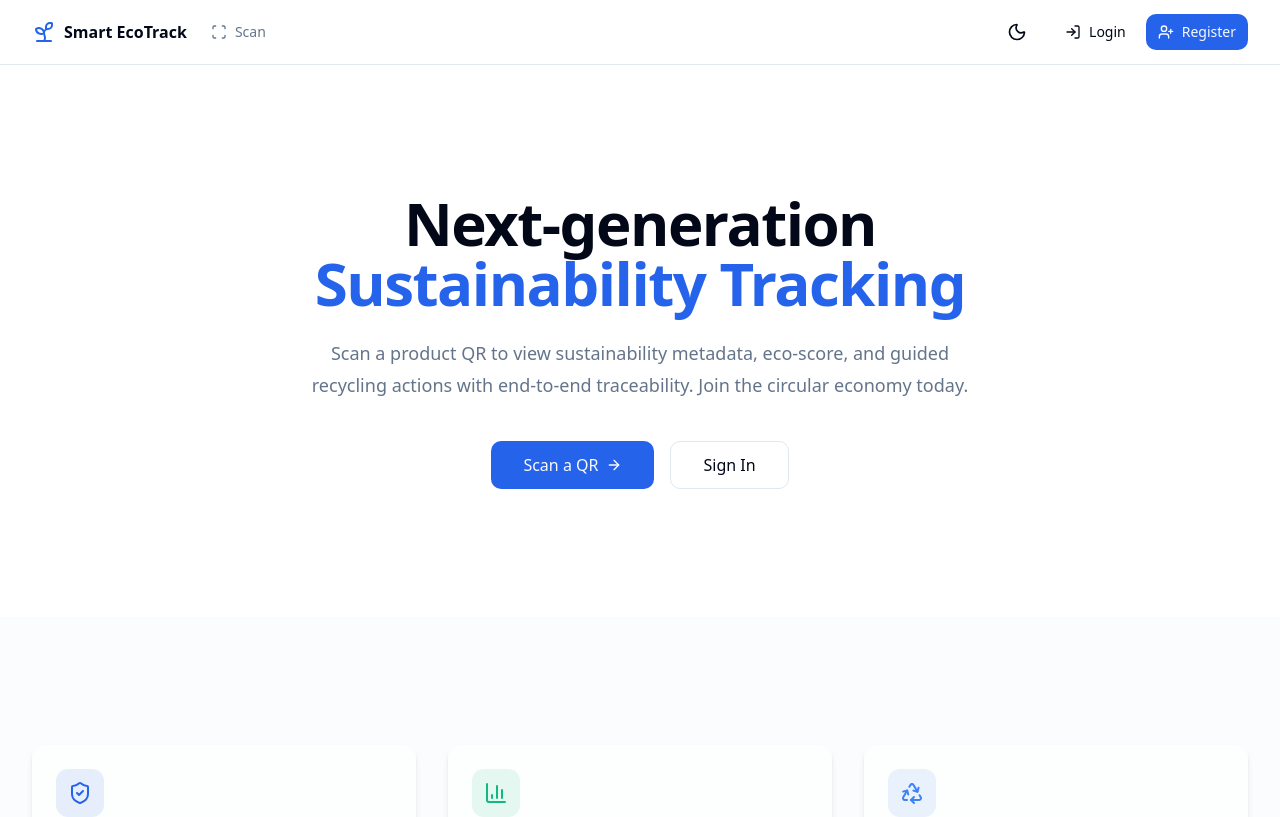
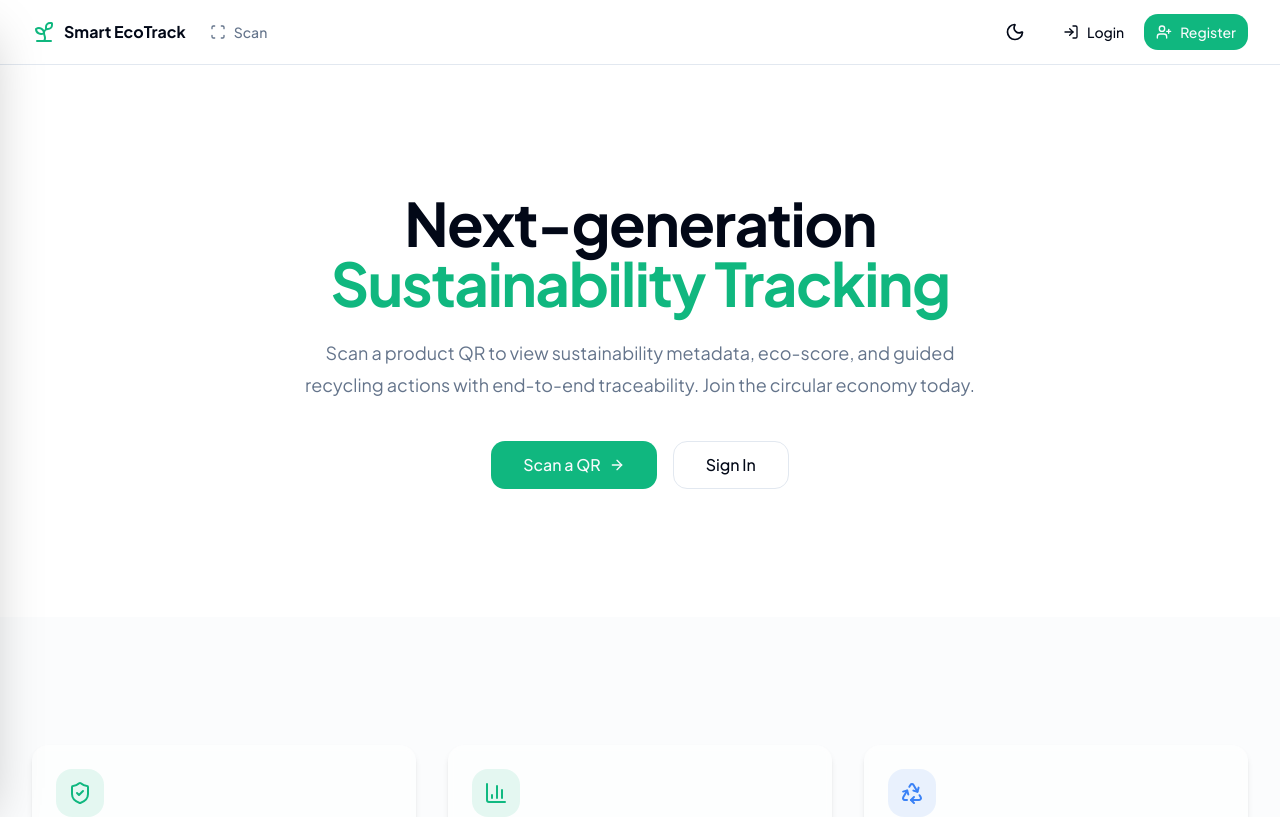
Before and after one commit to YADWINDER1234/smart-ecotrack, a React (Vite) app in the folder client/: page / in a window 1280 px wide. Shown: the top 817 px of the page. Built offline with nearby package versions, Linux system fonts and the light colour scheme; no server answers.

Commit message:
feat(ui): add global slide-out navigation menu and premium visual overhaul

```diff
--- a/client/index.html
+++ b/client/index.html
@@ -6,7 +6,7 @@
     <meta name="viewport" content="width=device-width, initial-scale=1.0" />
     <link rel="preconnect" href="https://fonts.googleapis.com">
     <link rel="preconnect" href="https://fonts.gstatic.com" crossorigin>
-    <link href="https://fonts.googleapis.com/css2?family=Inter:wght@300;400;500;600;700&display=swap" rel="stylesheet">
+    <link href="https://fonts.googleapis.com/css2?family=Plus+Jakarta+Sans:wght@300;400;500;600;700;800&display=swap" rel="stylesheet">
     <title>Smart EcoTrack</title>
   </head>
   <body>
--- a/client/src/components/layout/Navbar.tsx
+++ b/client/src/components/layout/Navbar.tsx
@@ -3,9 +3,10 @@ import { useEffect, useState } from "react";
 import { useAuth } from "../../hooks/useAuth";
 import * as complaintApi from "../../api/complaintApi";
 import { RoleSwitcher } from "../RoleSwitcher";
+import RoleSidebar from "../RoleSidebar";
 import { Breadcrumb } from "../Breadcrumb";
 import { Button } from "@/components/ui/button";
-import { Sun, Moon, Sprout, Scan, LogOut, LayoutDashboard, UserPlus, LogIn } from "lucide-react";
+import { Sun, Moon, Sprout, Scan, LogOut, LayoutDashboard, UserPlus, LogIn, Menu, X } from "lucide-react";
 
 export function Navbar() {
   const { user, logout } = useAuth();
@@ -15,7 +16,14 @@ export function Navbar() {
     return window.matchMedia("(prefers-color-scheme: dark)").matches;
   });
   const [openCount, setOpenCount] = useState<number>(0);
+  const [drawerOpen, setDrawerOpen] = useState(false);
   const location = useLocation();
+
+  useEffect(() => {
+    const handleClose = () => setDrawerOpen(false);
+    window.addEventListener("close-drawer", handleClose);
+    return () => window.removeEventListener("close-drawer", handleClose);
+  }, []);
 
   useEffect(() => {
     document.documentElement.classList.toggle("dark", dark);
@@ -59,12 +67,43 @@ export function Navbar() {
   }, [user]);
 
   return (
+    <>
+      {/* Mobile Drawer Overlay */}
+      {drawerOpen && (
+        <div
+          className="fixed inset-0 z-[100] bg-background/80 backdrop-blur-sm transition-opacity"
+          onClick={() => setDrawerOpen(false)}
+        />
+      )}
+
+      {/* Mobile Drawer Panel */}
+      <div className={`fixed inset-y-0 left-0 z-[101] w-3/4 max-w-sm bg-background border-r shadow-2xl transition-transform duration-300 ease-in-out flex flex-col ${drawerOpen ? 'translate-x-0' : '-translate-x-full'}`}>
+        <div className="flex h-16 shrink-0 items-center justify-between px-6 border-b">
+          <span className="font-bold text-lg flex items-center gap-2">
+            <Sprout className="h-5 w-5 text-primary" /> Menu
+          </span>
+          <Button variant="ghost" size="icon" onClick={() => setDrawerOpen(false)}>
+            <X className="h-5 w-5" />
+          </Button>
+        </div>
+        <div className="flex-1 overflow-y-auto p-4">
+          <RoleSidebar mobile={true} />
+        </div>
+      </div>
+
       <div className="sticky top-0 z-50 w-full border-b bg-background/95 backdrop-blur supports-[backdrop-filter]:bg-background/60">
         <div className="container mx-auto flex h-16 items-center justify-between px-4 md:px-8">
+          <div className="flex items-center">
+            {user && (
+              <Button variant="ghost" size="icon" className="md:hidden mr-2" onClick={() => setDrawerOpen(true)}>
+                <Menu className="h-5 w-5" />
+              </Button>
+            )}
             <Link to="/" className="flex items-center space-x-2 mr-6">
               <Sprout className="h-6 w-6 text-primary" />
-          <span className="hidden font-bold sm:inline-block">Smart EcoTrack</span>
+              <span className="font-bold sm:inline-block">Smart EcoTrack</span>
             </Link>
+          </div>
 
           <nav className="flex flex-1 items-center space-x-6 text-sm font-medium">
             <Link to="/scan" className="transition-colors hover:text-primary text-muted-foreground flex items-center gap-2">
@@ -74,10 +113,10 @@ export function Navbar() {
 
             {user?.role === "ADMIN" && (
               <>
-              <Link to="/admin/products" className="transition-colors hover:text-primary text-muted-foreground">
+                <Link to="/admin/products" className="hidden md:inline-block transition-colors hover:text-primary text-muted-foreground">
                   Admin
                 </Link>
-              <Link to="/admin/complaints" className="transition-colors hover:text-primary text-muted-foreground flex items-center gap-1">
+                <Link to="/admin/complaints" className="hidden md:flex transition-colors hover:text-primary text-muted-foreground items-center gap-1">
                   Complaints
                   {openCount > 0 && (
                     <span className="flex h-5 w-5 items-center justify-center rounded-full bg-destructive text-[10px] text-destructive-foreground">
@@ -89,7 +128,7 @@ export function Navbar() {
             )}
 
             {user?.role === "RECYCLER" && (
-            <Link to="/recycler/events" className="transition-colors hover:text-primary text-muted-foreground">
+              <Link to="/recycler/events" className="hidden md:inline-block transition-colors hover:text-primary text-muted-foreground">
                 Recycler
               </Link>
             )}
@@ -142,5 +181,6 @@ export function Navbar() {
           </div>
         )}
       </div>
+    </>
   );
 }
--- a/client/src/index.css
+++ b/client/src/index.css
@@ -13,26 +13,26 @@
     --popover: 0 0% 100%;
     --popover-foreground: 222.2 84% 4.9%;
 
-    --primary: 221.2 83.2% 53.3%;
+    --primary: 160 84% 39%;
     --primary-foreground: 210 40% 98%;
 
-    --secondary: 210 40% 96.1%;
-    --secondary-foreground: 222.2 47.4% 11.2%;
+    --secondary: 160 20% 96%;
+    --secondary-foreground: 160 84% 15%;
 
     --muted: 210 40% 96.1%;
     --muted-foreground: 215.4 16.3% 46.9%;
 
-    --accent: 210 40% 96.1%;
-    --accent-foreground: 222.2 47.4% 11.2%;
+    --accent: 160 40% 96.1%;
+    --accent-foreground: 160 84% 15%;
 
     --destructive: 0 84.2% 60.2%;
     --destructive-foreground: 210 40% 98%;
 
     --border: 214.3 31.8% 91.4%;
     --input: 214.3 31.8% 91.4%;
-    --ring: 221.2 83.2% 53.3%;
+    --ring: 160 84% 39%;
 
-    --radius: 0.75rem;
+    --radius: 1rem;
   }
 
   .dark {
@@ -45,16 +45,16 @@
     --popover: 222.2 84% 4.9%;
     --popover-foreground: 210 40% 98%;
 
-    --primary: 217.2 91.2% 59.8%;
+    --primary: 160 84% 45%;
     --primary-foreground: 222.2 47.4% 11.2%;
 
-    --secondary: 217.2 32.6% 17.5%;
+    --secondary: 160 30% 17%;
     --secondary-foreground: 210 40% 98%;
 
     --muted: 217.2 32.6% 17.5%;
     --muted-foreground: 215 20.2% 65.1%;
 
-    --accent: 217.2 32.6% 17.5%;
+    --accent: 160 30% 17%;
     --accent-foreground: 210 40% 98%;
 
     --destructive: 0 62.8% 30.6%;
@@ -62,7 +62,7 @@
 
     --border: 217.2 32.6% 17.5%;
     --input: 217.2 32.6% 17.5%;
-    --ring: 212.7 26.8% 83.9%;
+    --ring: 160 84% 45%;
   }
 }
 
--- a/client/tailwind.config.js
+++ b/client/tailwind.config.js
@@ -16,6 +16,9 @@ module.exports = {
       },
     },
     extend: {
+      fontFamily: {
+        sans: ['"Plus Jakarta Sans"', 'sans-serif'],
+      },
       colors: {
         border: "hsl(var(--border))",
         input: "hsl(var(--input))",
```
Also changed, not shown: client/src/components/RoleSidebar.tsx (+18 -18 lines). Lines whose indentation alone changed are shown as unchanged.
